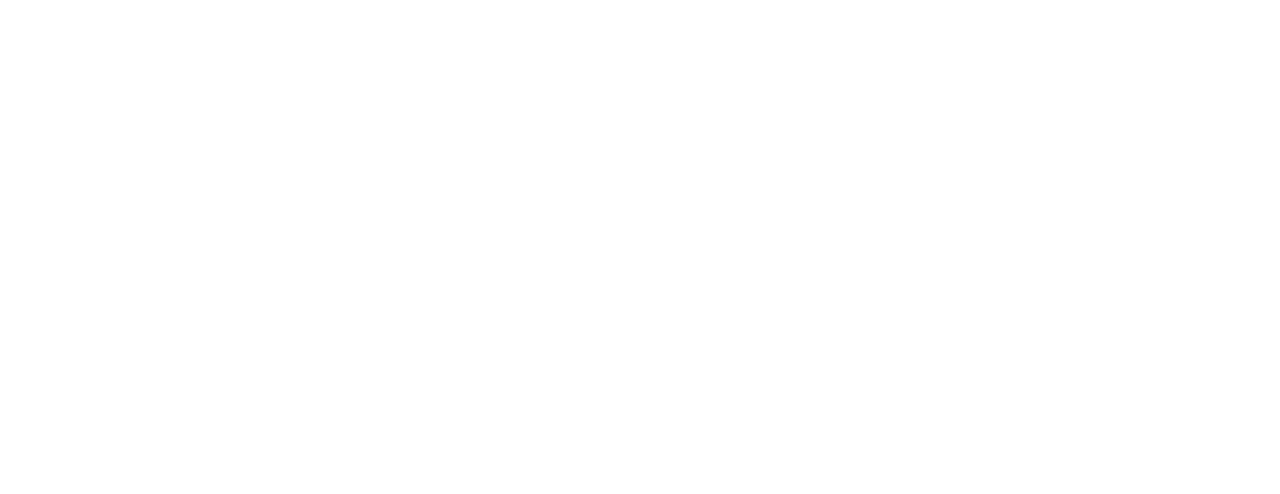
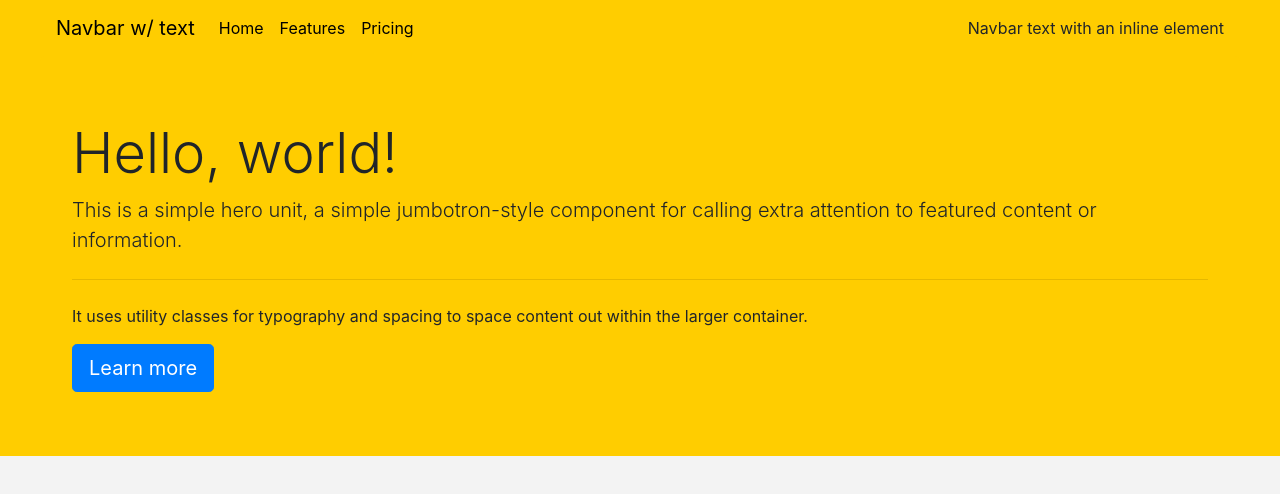
Before and after one commit to xwr3ck3dx/yellowPages, a plain HTML site: page index.html in a window 1280 px wide. Drawn offline with nearby package versions, Linux system fonts and the light colour scheme.

Commit message:
1st compile

```diff
--- /dev/null
+++ b/assets/css/main.scss
@@ -0,0 +1,30 @@
+$colors:(
+    primary:#FFCD00,
+    secondary: #000000,
+    third: #FFFFFF,
+    fourth: #F3F3F3,
+    fifth: #0B0B0B
+);
+
+html,body{
+    background: map-get($colors, fourth );
+
+}
+.header{
+    background: map-get($colors,primary);
+    div{
+        max-width: 1200px;
+        margin: 0 auto;
+    }
+    .menu{
+
+        .navbar{
+            a{
+                color: map-get($colors, secondary)
+            }
+        }
+    }
+    .jumbotron{
+        background:map-get($colors,primary);
+    }
+}
--- a/index.html
+++ b/index.html
@@ -3,8 +3,48 @@
     <meta charset="UTF-8">
     <meta name="viewport" content="width=device-width, initial-scale=1.0">
     <title>Yellow Pages</title>
+    <link rel="stylesheet" href="https://cdn.jsdelivr.net/npm/bootstrap@4.5.3/dist/css/bootstrap.min.css" integrity="sha384-TX8t27EcRE3e/ihU7zmQxVncDAy5uIKz4rEkgIXeMed4M0jlfIDPvg6uqKI2xXr2" crossorigin="anonymous">
+    <link rel="stylesheet" href="assets/css/main.css">
+    <script src="https://code.jquery.com/jquery-3.5.1.slim.min.js" integrity="sha384-DfXdz2htPH0lsSSs5nCTpuj/zy4C+OGpamoFVy38MVBnE+IbbVYUew+OrCXaRkfj" crossorigin="anonymous"></script>
+    <script src="https://cdn.jsdelivr.net/npm/popper.js@1.16.1/dist/umd/popper.min.js" integrity="sha384-9/reFTGAW83EW2RDu2S0VKaIzap3H66lZH81PoYlFhbGU+6BZp6G7niu735Sk7lN" crossorigin="anonymous"></script>
+    <script src="https://cdn.jsdelivr.net/npm/bootstrap@4.5.3/dist/js/bootstrap.min.js" integrity="sha384-w1Q4orYjBQndcko6MimVbzY0tgp4pWB4lZ7lr30WKz0vr/aWKhXdBNmNb5D92v7s" crossorigin="anonymous"></script>
+
 </head>
 <body>
-
+    <div class="header">
+        <div class="menu">
+            <nav class="navbar navbar-expand-lg ">
+                <a class="navbar-brand" href="#">Navbar w/ text</a>
+                <button class="navbar-toggler" type="button" data-toggle="collapse" data-target="#navbarText" aria-controls="navbarText" aria-expanded="false" aria-label="Toggle navigation">
+                  <span class="navbar-toggler-icon"></span>
+                </button>
+                <div class="collapse navbar-collapse" id="navbarText">
+                  <ul class="navbar-nav mr-auto">
+                    <li class="nav-item active">
+                      <a class="nav-link" href="#">Home <span class="sr-only">(current)</span></a>
+                    </li>
+                    <li class="nav-item">
+                      <a class="nav-link" href="#">Features</a>
+                    </li>
+                    <li class="nav-item">
+                      <a class="nav-link" href="#">Pricing</a>
+                    </li>
+                  </ul>
+                  <span class="navbar-text">
+                    Navbar text with an inline element
+                  </span>
+                </div>
+              </nav>
+        </div>
+        <div class="landing">
+            <div class="jumbotron">
+                <h1 class="display-4">Hello, world!</h1>
+                <p class="lead">This is a simple hero unit, a simple jumbotron-style component for calling extra attention to featured content or information.</p>
+                <hr class="my-4">
+                <p>It uses utility classes for typography and spacing to space content out within the larger container.</p>
+                <a class="btn btn-primary btn-lg" href="#" role="button">Learn more</a>
+              </div>
+        </div>
+    </div>
 </body>
 </html>
```
Also changed, not shown: assets/css/main.css, 1 other file.
